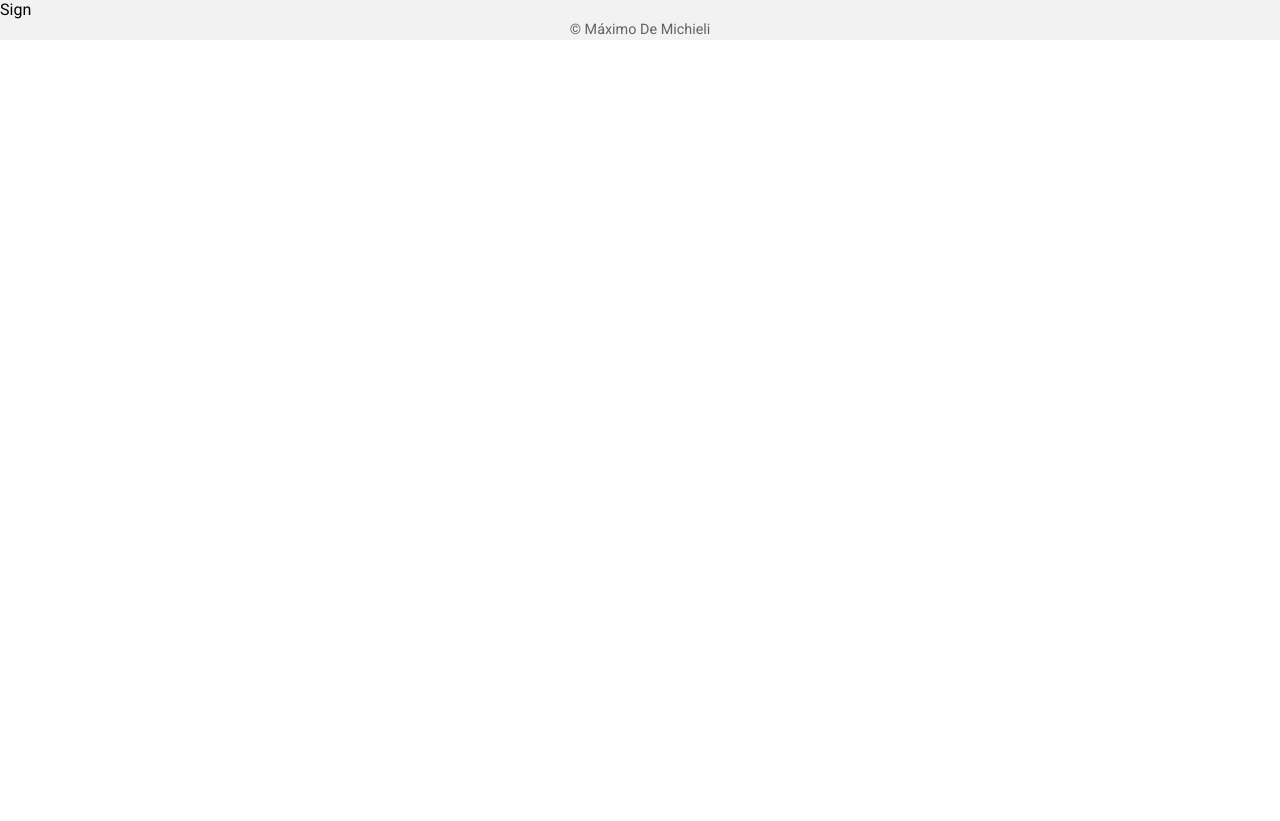
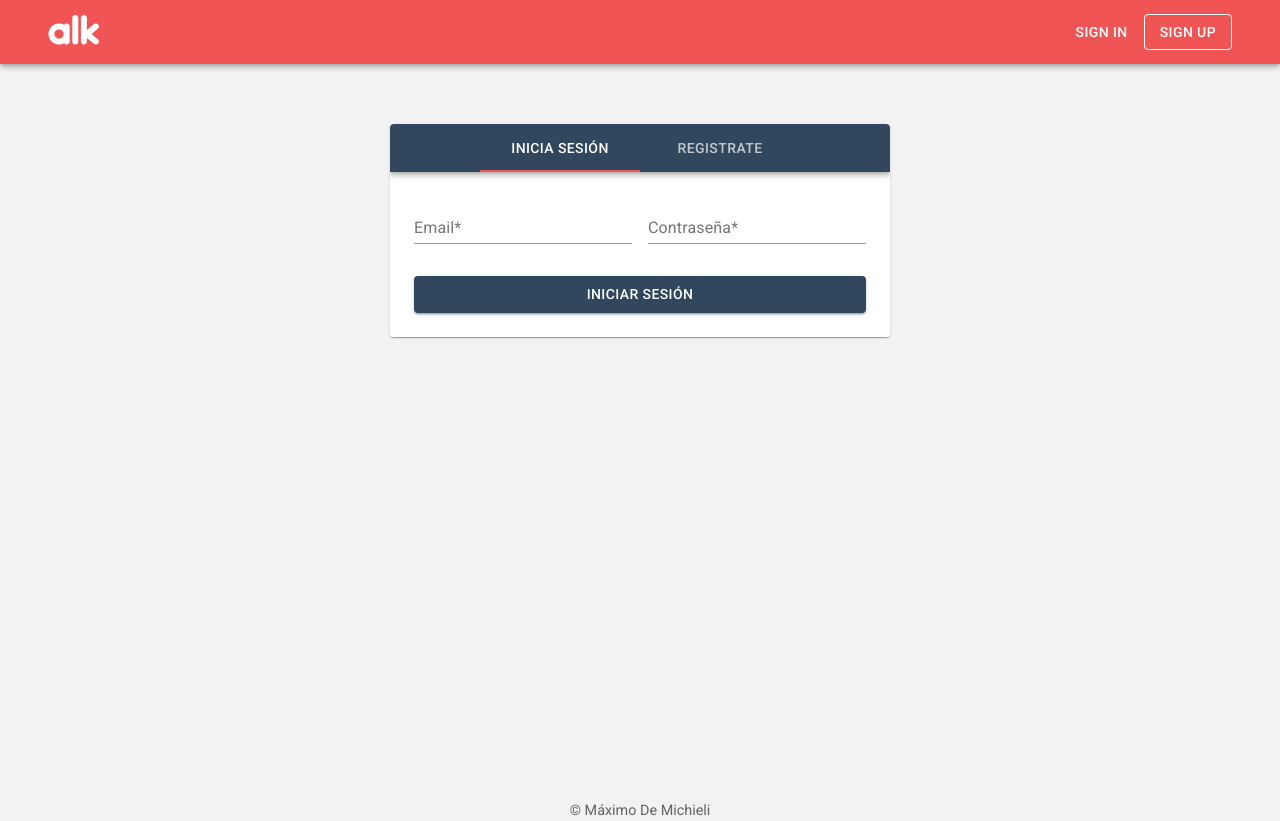
Before and after one commit to MaxiDeMichieli/alkemy-challenge-front, a React (Create React App) app: page /signin in a window 1280 px wide. Before the commit the page ends 800 px from the top, so only its background shows below. Built offline with nearby package versions, Linux system fonts and the light colour scheme.

Commit message:
Agrega vista de signin y singup

```diff
--- a/package.json
+++ b/package.json
@@ -9,6 +9,7 @@
     "@testing-library/react": "^11.2.2",
     "@testing-library/user-event": "^12.2.2",
     "axios": "^0.21.0",
+    "prop-types": "^15.7.2",
     "react": "^17.0.1",
     "react-dom": "^17.0.1",
     "react-router-dom": "^5.2.0",
--- /dev/null
+++ b/src/components/Form.jsx
@@ -0,0 +1,98 @@
+import React from 'react';
+import { makeStyles } from '@material-ui/core/styles';
+import { Card, AppBar, Tabs, Tab, Typography, Box } from '@material-ui/core';
+import PropTypes from 'prop-types';
+import Signin from './Form/Signin';
+import Signup from './Form/Signup';
+
+const useStyles = makeStyles(theme => ({
+  container: {
+    display: 'flex',
+    justifyContent: 'center',
+    marginTop: 60,
+  },
+  formContainer: {
+    width: 300,
+  },
+  cardContainer: {
+    minWidth: 300,
+    maxWidth: 500,
+    width: '90%'
+  },
+  root: {
+    flexGrow: 1,
+    backgroundColor: theme.palette.background.paper,
+  },
+}))
+
+function TabPanel(props) {
+  const { children, value, index, ...other } = props;
+
+  return (
+    <div
+      role="tabpanel"
+      hidden={value !== index}
+      id={`simple-tabpanel-${index}`}
+      aria-labelledby={`simple-tab-${index}`}
+      {...other}
+    >
+      {value === index && (
+        <Box p={3}>
+          <Typography>{children}</Typography>
+        </Box>
+      )}
+    </div>
+  );
+}
+
+TabPanel.propTypes = {
+  children: PropTypes.node,
+  index: PropTypes.any.isRequired,
+  value: PropTypes.any.isRequired,
+};
+
+function a11yProps(index) {
+  return {
+    id: `simple-tab-${index}`,
+    'aria-controls': `simple-tabpanel-${index}`,
+  };
+}
+
+const Form = (props) => {
+  const classes = useStyles();
+  const [value, setValue] = React.useState(props.type);
+
+  const handleChange = (event, newValue) => {
+    setValue(newValue);
+  };
+
+  return (
+    <div className={classes.container}>
+      <div className={classes.cardContainer}>
+        <Card>
+          <div className={classes.root}>
+            <AppBar position="static" color="secondary">
+              <Tabs
+                value={value}
+                onChange={handleChange}
+                centered
+                indicatorColor="primary"
+              >
+                <Tab label="Inicia sesión" {...a11yProps(0)} />
+                <Tab label="Registrate" {...a11yProps(1)} />
+              </Tabs>
+            </AppBar>
+            <TabPanel value={value} index={0}>
+              <Signin />
+            </TabPanel>
+            <TabPanel value={value} index={1}>
+              <Signup />
+            </TabPanel>
+          </div>
+        </Card>
+      </div>
+    </div>
+  )
+}
+
+export default Form
--- /dev/null
+++ b/src/components/Form/Signin.jsx
@@ -0,0 +1,32 @@
+import { makeStyles } from '@material-ui/core/styles';
+import { TextField, Grid, Button, Box } from '@material-ui/core';
+
+const useStyles = makeStyles(theme => ({
+  textField: {
+    width: '100%'
+  }
+}));
+
+const Signin = () => {
+  const classes = useStyles();
+
+  return (
+    <div>
+      <Grid container spacing={2}>
+        <Grid item xs={12} sm={6}>
+          <TextField id="standard-basic" label="Email*" className={classes.textField} />
+        </Grid>
+        <Grid item xs={12} sm={6}>
+          <TextField id="standard-basic" label="Contraseña*" type="password" className={classes.textField} />
+        </Grid>
+        <Grid item xs={12}>
+          <Box mt={2}>
+            <Button variant="contained" color="secondary" fullWidth >iniciar sesión</Button>
+          </Box>
+        </Grid>
+      </Grid>
+    </div>
+  )
+}
+
+export default Signin
--- /dev/null
+++ b/src/components/Form/Signup.jsx
@@ -0,0 +1,41 @@
+import { makeStyles } from '@material-ui/core/styles';
+import { TextField, Grid, Button, Box } from '@material-ui/core';
+
+const useStyles = makeStyles(theme => ({
+  textField: {
+    width: '100%'
+  }
+}));
+
+const Signup = () => {
+  const classes = useStyles();
+
+  return (
+    <div>
+      <Grid container spacing={2}>
+        <Grid item xs={12} sm={6}>
+          <TextField id="standard-basic" label="Nombre*" className={classes.textField} />
+        </Grid>
+        <Grid item xs={12} sm={6}>
+          <TextField id="standard-basic" label="Apellido*" className={classes.textField} />
+        </Grid>
+        <Grid item xs={12} sm={6}>
+          <TextField id="standard-basic" label="Email*" className={classes.textField} />
+        </Grid>
+        <Grid item xs={12} sm={6}>
+          <TextField id="standard-basic" label="Contraseña*" type="password" className={classes.textField} />
+        </Grid>
+        <Grid item xs={12} sm={6}>
+          <TextField id="standard-basic" label="Repite tu contraseña*" type="password" className={classes.textField} />
+        </Grid>
+        <Grid item xs={12}>
+          <Box mt={2}>
+            <Button variant="contained" color="secondary" fullWidth >registrarse</Button>
+          </Box>
+        </Grid>
+      </Grid>
+    </div>
+  )
+}
+
+export default Signup
--- a/src/components/Header/Header.jsx
+++ b/src/components/Header.jsx
@@ -1,6 +1,6 @@
 import { useState, Fragment } from 'react';
-import Navbar from './Navbar';
-import Drawer from './Drawer';
+import Navbar from './Header/Navbar';
+import Drawer from './Header/Drawer';
 import { Hidden } from '@material-ui/core';
 
 function Header(props) {
--- a/src/components/Header/Navbar.jsx
+++ b/src/components/Header/Navbar.jsx
@@ -3,6 +3,7 @@ import { AppBar, Toolbar, Button, IconButton, Box, Container } from '@material-u
 import MenuIcon from '@material-ui/icons/Menu';
 import { makeStyles } from '@material-ui/core/styles';
 import logo from '../../images/alkLogo.svg';
+import { Link } from 'react-router-dom';
 
 const useStyles = makeStyles((theme) => ({
   menuButton: {
@@ -41,12 +42,16 @@ function Header(props) {
   let signBtns;
   if (!props.menu) {
     signBtns = <Fragment>
+      <Link to="/signin">
         <Box mr={1}>
           <Button color="inherit" href="/signin">Sign in</Button>
         </Box>
+      </Link>
+      <Link to="/signup">
         <Box>
           <Button color="inherit" variant="outlined">Sign up</Button>
         </Box>
+      </Link>
     </Fragment>
   }
 
@@ -56,7 +61,9 @@ function Header(props) {
         <Toolbar>
           {menu}
           <div className={classes.logo}>
+            <Link to="/">
               <img src={logo} alt="logo-alk" />
+            </Link>
           </div>
           {signBtns}
         </Toolbar>
--- a/src/index.css
+++ b/src/index.css
@@ -6,7 +6,7 @@ body {
   margin: 0;
 }
 
-a {
+a, a:link, a:visited, a:active, a:hover {
   color: unset;
   text-decoration: none;
 }
--- a/src/pages/Home.jsx
+++ b/src/pages/Home.jsx
@@ -1,7 +1,8 @@
-import Header from '../components/Header/Header';
+import Header from '../components/Header';
 import { Grid, Container, Typography, Button, Box } from '@material-ui/core';
 import { makeStyles } from '@material-ui/core/styles';
 import homeImg from '../images/homeImage.svg';
+import { Link } from 'react-router-dom';
 
 const useStyles = makeStyles((theme) => ({
   root: {
@@ -29,7 +30,7 @@ function Home() {
 
   return (
     <div className={classes.root}>
-      <Header menu={true} />
+      <Header menu={false} />
       <div>
         <div className={classes.toolbar}></div>
         <Container className={classes.content}>
@@ -47,7 +48,9 @@ function Home() {
                 Controla tus ingresos y egresos de dinero!
               </Typography>
               <Box mt={3} className={classes.btnContainer} >
-                <Button variant="contained" color="secondary" >Comienza ahora!</Button>
+                <Link to="/signup">
+                  <Button variant="contained" color="secondary" >Comienza ahora!</Button>
+                </Link>
               </Box>
             </Grid>
           </Grid>
--- a/src/pages/Sign.jsx
+++ b/src/pages/Sign.jsx
@@ -1,11 +1,29 @@
-import { Fragment } from 'react'
+import Header from '../components/Header';
+import Form from '../components/Form';
+import { makeStyles } from '@material-ui/core/styles';
 
+const useStyles = makeStyles((theme) => ({
+  root: {
+    display: 'flex',
+    minHeight: '100vh'
+  },
+  toolbar: theme.mixins.toolbar,
+  div: {
+    width: '100%',
+  }
+}));
 
-function Sign() {
+function Sign(props) {
+  const classes = useStyles();
+
   return (
-    <Fragment>
-      Sign
-    </Fragment>
+    <div className={classes.root}>
+      <Header menu={false} />
+      <div className={classes.div} >
+        <div className={classes.toolbar} />
+        <Form type={props.type} />
+      </div>
+    </div>
   );
 }
 
--- a/src/routes/App.jsx
+++ b/src/routes/App.jsx
@@ -11,7 +11,10 @@ function App() {
       <ThemeProvider theme={theme}>
         <Switch>
           <Route path="/signin" exact>
-            <Sign />
+            <Sign type={0} />
+          </Route>
+          <Route path="/signup" exact>
+            <Sign type={1} />
           </Route>
           <Route path="/" exact>
             <Home />
```
Lines whose indentation alone changed are shown as unchanged.
